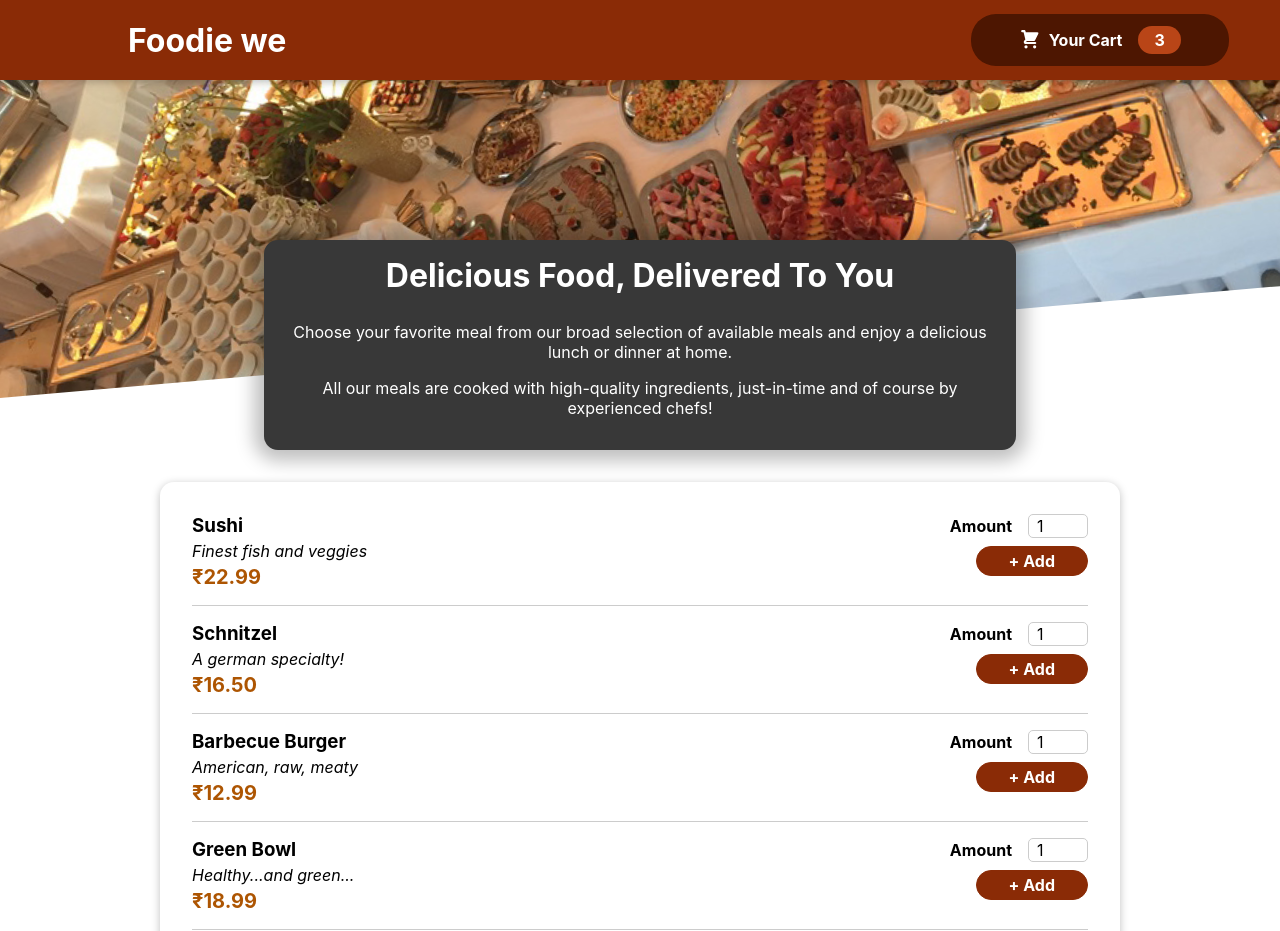
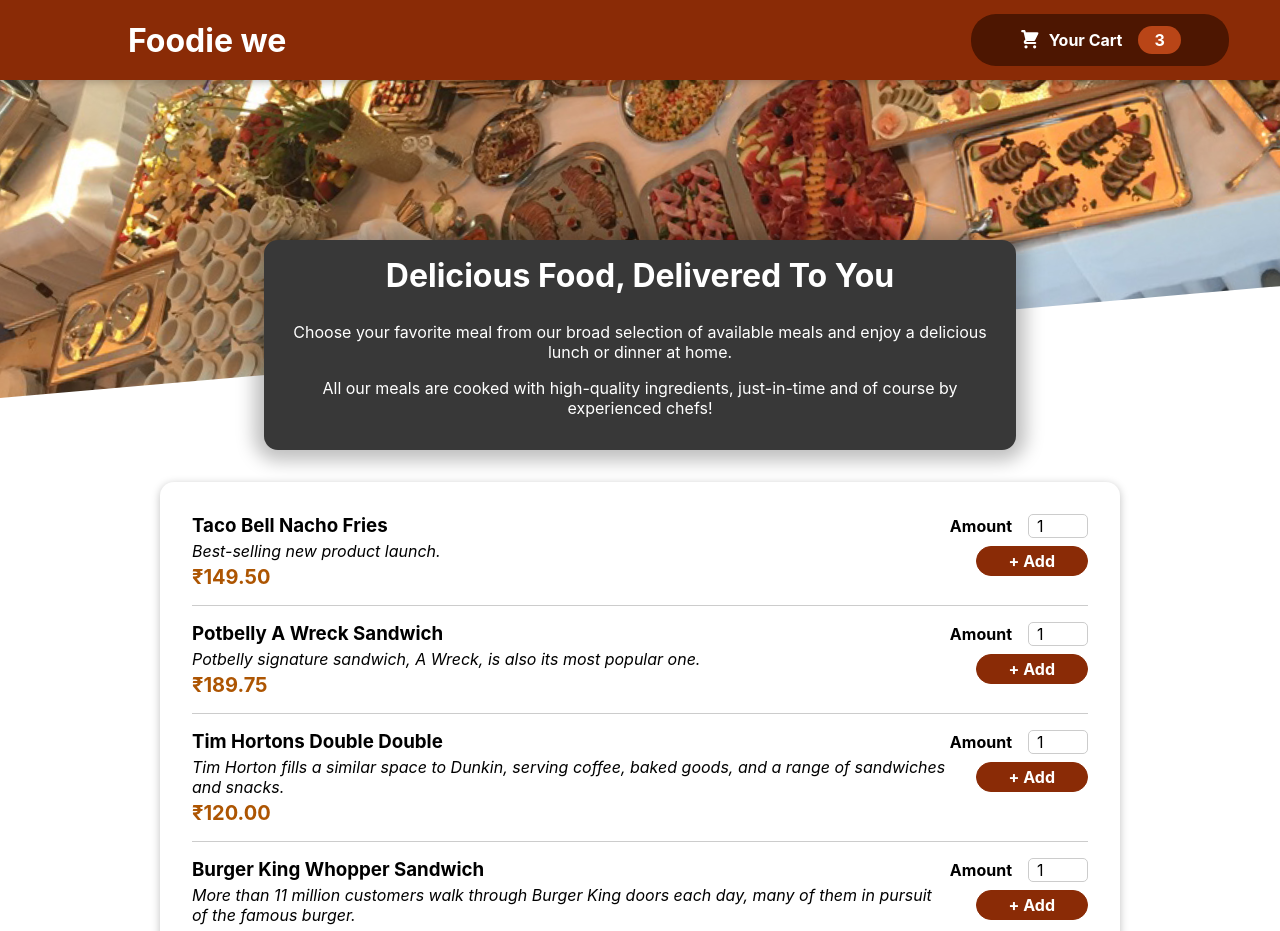
Before and after one commit to 18-RAJAT/Food-Order, a React (Create React App) app: page / in a window 1280 px wide. Shown: the top 931 px of the page. Built offline with nearby package versions, Linux system fonts and the light colour scheme.

Commit message:
AvailableMeals js

```diff
--- a/src/components/Meals/AvailableMeals.js
+++ b/src/components/Meals/AvailableMeals.js
@@ -5,27 +5,27 @@
 const DUMMY_MEALS = [
   {
     id: 'm1',
-    name: 'Sushi',
-    description: 'Finest fish and veggies',
-    price: 22.99,
+    name: 'Taco Bell Nacho Fries',
+    description: ' Best-selling new product launch.',
+    price: 149.50,
   },
   {
     id: 'm2',
-    name: 'Schnitzel',
-    description: 'A german specialty!',
-    price: 16.5,
+    name: 'Potbelly A Wreck Sandwich',
+    description: 'Potbelly signature sandwich, A Wreck, is also its most popular one.',
+    price: 189.75,
   },
   {
     id: 'm3',
-    name: 'Barbecue Burger',
-    description: 'American, raw, meaty',
-    price: 12.99,
+    name: 'Tim Hortons Double Double',
+    description: 'Tim Horton fills a similar space to Dunkin, serving coffee, baked goods, and a range of sandwiches and snacks.',
+    price: 120.00,
   },
   {
     id: 'm4',
-    name: 'Green Bowl',
-    description: 'Healthy...and green...',
-    price: 18.99,
+    name: 'Burger King Whopper Sandwich',
+    description: 'More than 11 million customers walk through Burger King doors each day, many of them in pursuit of the famous burger.',
+    price: 99.25,
   },
 ];
 
```
